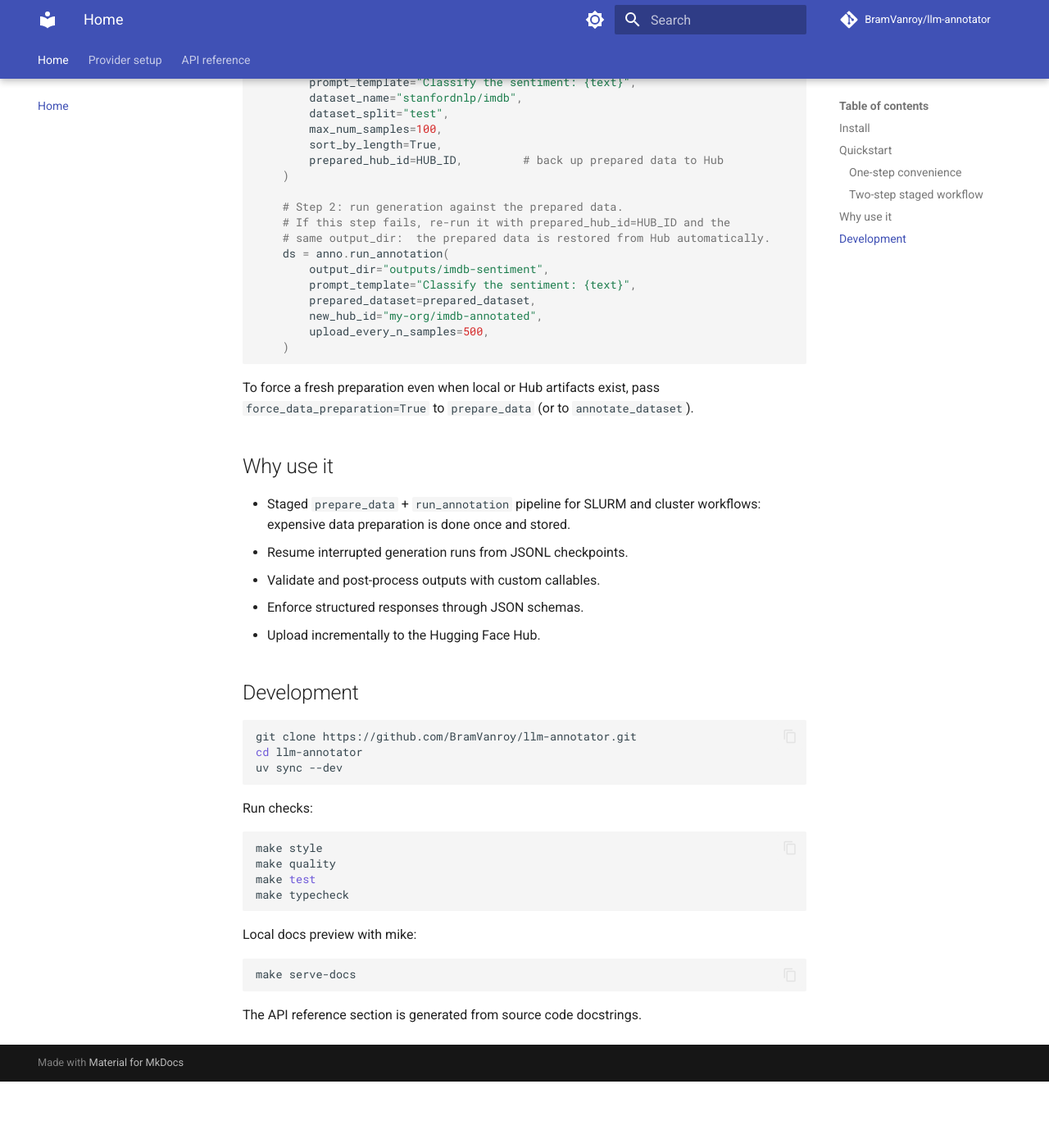
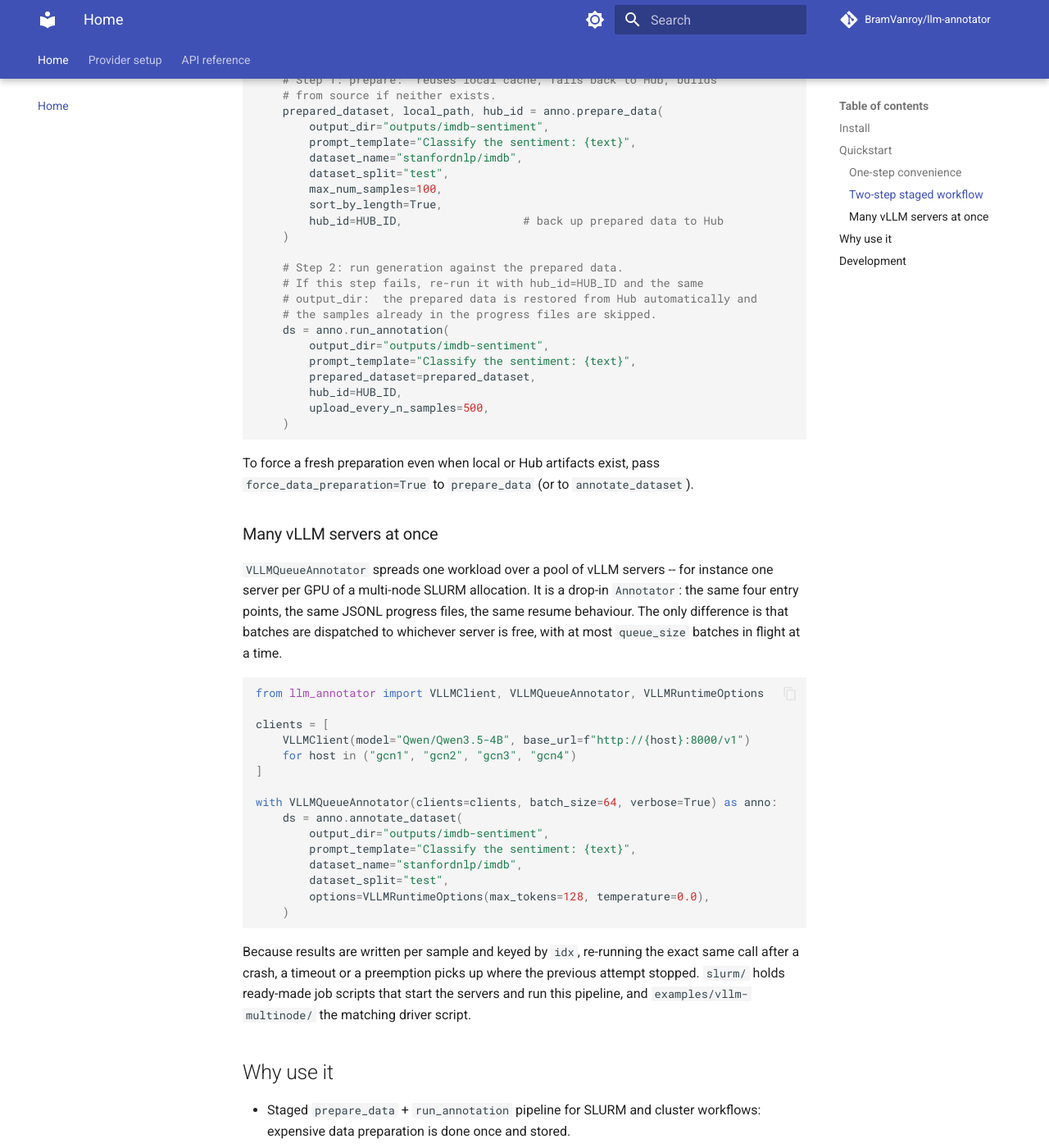
Before and after one commit to BramVanroy/llm-annotator, an MkDocs documentation site: the page built from docs/index.md, in a window 1280 px wide and 1400 px high, scrolled down 2066 px. Shown: the whole window at 82% size. Built offline with MkDocs 1.6.1 and Material for MkDocs 9.7.7, drawn with Linux system fonts in a browser that asks for light colours; comment, search, counter and statistics services are not loaded; the version menu is left out; before the commit the page ends 3385 px from its top, so only the background shows below that; some of the changed text lies outside the part shown.

Commit message:
update docs

````diff
--- a/docs/index.md
+++ b/docs/index.md
@@ -83,6 +82,11 @@ optional sorting, then uploads the result to Hugging Face Hub. On
 inference failures, `run_annotation` can reload the prepared data from
 Hub without repeating the expensive preparation step.
 
+One `hub_id` drives every Hub destination: the prepared data and the JSONL
+progress backup go to temporary branches of that repo, the final dataset is
+pushed to its `main` branch, and both temporary branches are deleted once
+the run completes.
+
 ```python
 from llm_annotator import Annotator, VLLMOfflineClient
 
@@ -91,7 +95,7 @@ client = VLLMOfflineClient(
     max_model_len=4096,
 )
 
-HUB_ID = "my-org/imdb-prepared"
+HUB_ID = "my-org/imdb-sentiment"
 
 with Annotator(client=client, verbose=True) as anno:
     # Step 1: prepare:  reuses local cache, falls back to Hub, builds
@@ -103,23 +107,55 @@ with Annotator(client=client, verbose=True) as anno:
         dataset_split="test",
         max_num_samples=100,
         sort_by_length=True,
-        prepared_hub_id=HUB_ID,         # back up prepared data to Hub
+        hub_id=HUB_ID,                  # back up prepared data to Hub
     )
 
     # Step 2: run generation against the prepared data.
-    # If this step fails, re-run it with prepared_hub_id=HUB_ID and the
-    # same output_dir:  the prepared data is restored from Hub automatically.
+    # If this step fails, re-run it with hub_id=HUB_ID and the same
+    # output_dir:  the prepared data is restored from Hub automatically and
+    # the samples already in the progress files are skipped.
     ds = anno.run_annotation(
         output_dir="outputs/imdb-sentiment",
         prompt_template="Classify the sentiment: {text}",
         prepared_dataset=prepared_dataset,
-        new_hub_id="my-org/imdb-annotated",
+        hub_id=HUB_ID,
         upload_every_n_samples=500,
     )
 ```
 
 To force a fresh preparation even when local or Hub artifacts exist, pass
 `force_data_preparation=True` to `prepare_data` (or to `annotate_dataset`).
+
+### Many vLLM servers at once
+
+`VLLMQueueAnnotator` spreads one workload over a pool of vLLM servers -- for
+instance one server per GPU of a multi-node SLURM allocation. It is a drop-in
+`Annotator`: the same four entry points, the same JSONL progress files, the same
+resume behaviour. The only difference is that batches are dispatched to whichever
+server is free, with at most `queue_size` batches in flight at a time.
+
+```python
+from llm_annotator import VLLMClient, VLLMQueueAnnotator, VLLMRuntimeOptions
+
+clients = [
+    VLLMClient(model="Qwen/Qwen3.5-4B", base_url=f"http://{host}:8000/v1")
+    for host in ("gcn1", "gcn2", "gcn3", "gcn4")
+]
+
+with VLLMQueueAnnotator(clients=clients, batch_size=64, verbose=True) as anno:
+    ds = anno.annotate_dataset(
+        output_dir="outputs/imdb-sentiment",
+        prompt_template="Classify the sentiment: {text}",
+        dataset_name="stanfordnlp/imdb",
+        dataset_split="test",
+        options=VLLMRuntimeOptions(max_tokens=128, temperature=0.0),
+    )
+```
+
+Because results are written per sample and keyed by `idx`, re-running the exact
+same call after a crash, a timeout or a preemption picks up where the previous
+attempt stopped. `slurm/` holds ready-made job scripts that start the servers and
+run this pipeline, and `examples/vllm-multinode/` the matching driver script.
 
 ## Why use it
 
````
Also changed, not shown: other parts of docs/index.md (+0 -1 lines), README.md (+14 -6 lines), docs/provider-info.md (+1 -2 lines).
